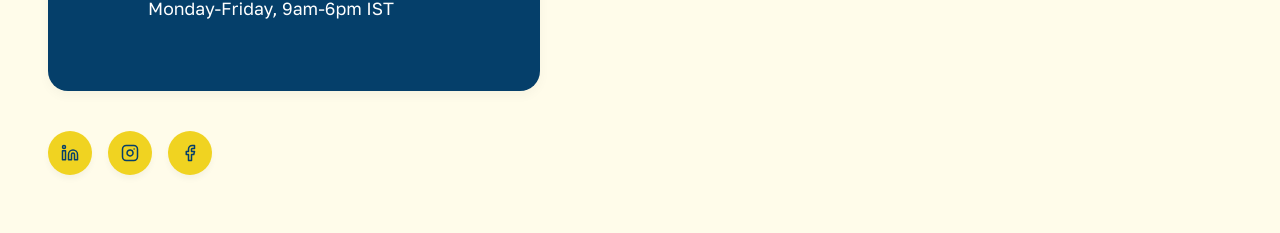
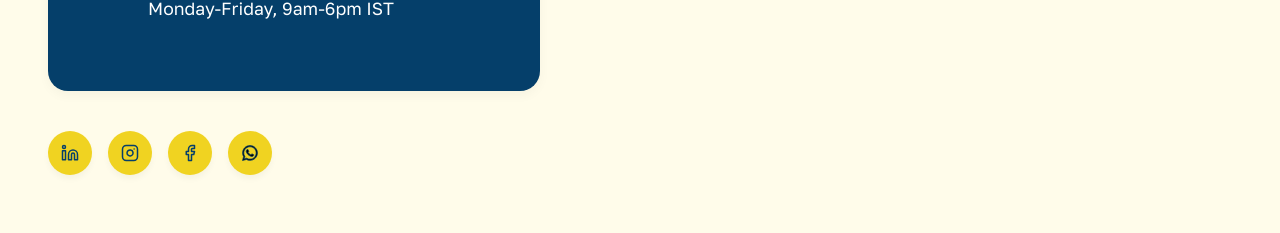
Before and after one commit to Adarsh10Gupta/Immigration-international, a website: page contact.html in a window 1280 px wide. Shown: the part 1120-1353 px from the top of the page. Drawn offline with nearby package versions, Linux system fonts and the light colour scheme.

Commit message:
final-draft(1)

```diff
--- a/contact.html
+++ b/contact.html
@@ -861,6 +861,13 @@
                                 <path d="M18 2h-3a5 5 0 0 0-5 5v3H7v4h3v8h4v-8h3l1-4h-4V7a1 1 0 0 1 1-1h3z"></path>
                             </svg>
                         </a>
+                        <a href="https://api.whatsapp.com/send?phone=918779676232" class="gp-social-link" aria-label="WhatsApp" target="_blank" rel="noopener">
+  <svg width="18px" height="18px" viewBox="0 0 24 24" fill="none" stroke="currentColor" xmlns="http://www.w3.org/2000/svg">
+<path d="M2 22L3.41152 16.8691C2.54422 15.3639 2.08876 13.6568 2.09099 11.9196C2.08095 6.44549 6.52644 2 11.99 2C14.6417 2 17.1315 3.02806 19.0062 4.9034C19.9303 5.82266 20.6627 6.91616 21.1611 8.12054C21.6595 9.32492 21.9139 10.6162 21.9096 11.9196C21.9096 17.3832 17.4641 21.8287 12 21.8287C10.3368 21.8287 8.71374 21.4151 7.26204 20.6192L2 22ZM7.49424 18.8349L7.79675 19.0162C9.06649 19.7676 10.5146 20.1644 11.99 20.1654C16.5264 20.1654 20.2263 16.4662 20.2263 11.9291C20.2263 9.73176 19.3696 7.65554 17.8168 6.1034C17.0533 5.33553 16.1453 4.72636 15.1453 4.31101C14.1452 3.89565 13.0728 3.68232 11.99 3.68331C7.44343 3.6839 3.74476 7.38316 3.74476 11.9202C3.74476 13.4724 4.17843 14.995 5.00502 16.3055L5.19645 16.618L4.35982 19.662L7.49483 18.8354L7.49424 18.8349Z" fill="#000000"></path>
+<path fill-rule="evenodd" clip-rule="evenodd" d="M9.52024 7.76662C9.33885 7.35303 9.13737 7.34298 8.96603 7.34298C8.81477 7.33294 8.65288 7.33294 8.48154 7.33294C8.32083 7.33294 8.04845 7.39321 7.81684 7.64549C7.58464 7.89719 6.95007 8.49217 6.95007 9.71167C6.95007 10.9318 7.83693 12.1111 7.95805 12.2724C8.07858 12.4337 9.67149 15.0139 12.192 16.0124C14.2883 16.839 14.712 16.6777 15.1657 16.6269C15.6189 16.5767 16.6275 16.0325 16.839 15.4476C17.0405 14.8733 17.0405 14.3693 16.9802 14.2682C16.9199 14.1678 16.748 14.1069 16.5064 13.9758C16.2541 13.8552 15.0446 13.2502 14.813 13.1693C14.5808 13.0889 14.4195 13.0487 14.2582 13.2904C14.0969 13.5427 13.623 14.0969 13.4724 14.2582C13.3306 14.4195 13.1799 14.4396 12.9377 14.3185C12.686 14.1979 11.8895 13.9356 10.9418 13.0889C10.2056 12.4331 9.71167 11.6171 9.56041 11.3755C9.41979 11.1232 9.54032 10.992 9.67149 10.8709C9.78257 10.7604 9.92378 10.579 10.0449 10.4378C10.1654 10.296 10.2056 10.1855 10.2966 10.0242C10.377 9.86292 10.3368 9.71167 10.2765 9.59114C10.2157 9.48006 9.74239 8.25997 9.52024 7.76603V7.76662Z" fill="#000000"></path>
+</svg>
+</a>
+
                     </div>
                 </div>
 
```
Also changed, not shown: about.html (+2 -2 lines).
